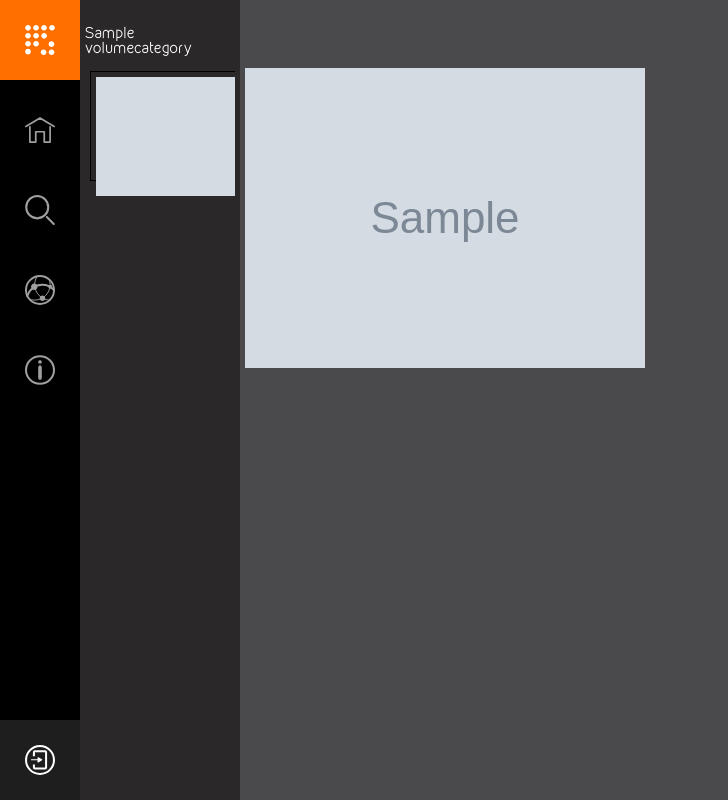
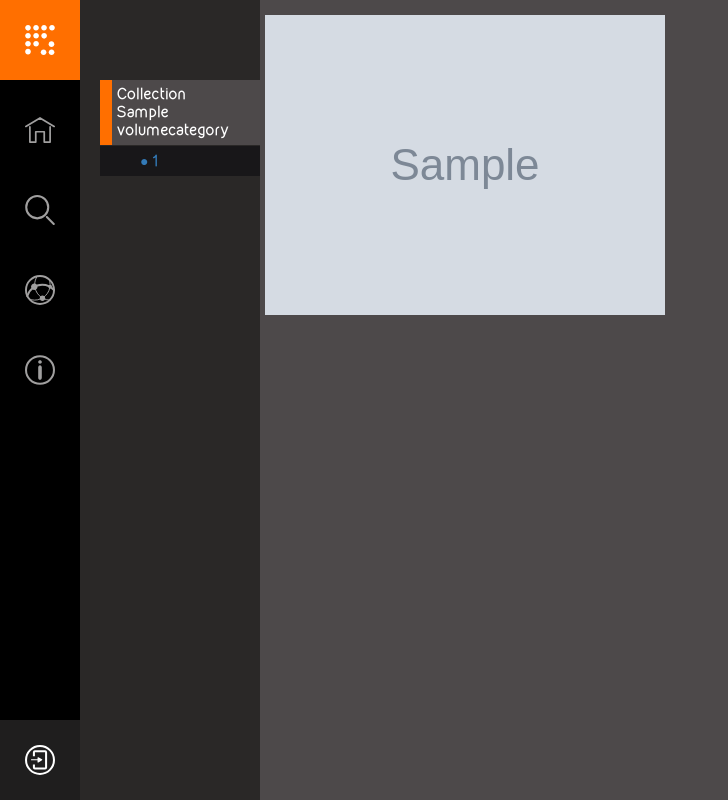
Before and after one commit to kleingeist/muster, a Django app: page /muster/volume/1 in a window 1280 px wide. Shown: the whole page, without its empty margins (0-728 px from the left). Run offline with Django 3.2, Linux system fonts and the light colour scheme; tables that the repository leaves empty hold one stand-in row (values such as "Sample post"); grey boxes marked "Sample" are stand-in pictures; some libraries are stand-ins or nearby versions; some web fonts are replaced.

Commit message:
restyled categorybar and added onclick events

```diff
--- a/musterapp/static/musterapp/css/default.css
+++ b/musterapp/static/musterapp/css/default.css
@@ -47,7 +47,7 @@ body {
   line-height: 1.42857143;
   /* color: #333333; */
   color: #fff;
-  background-color: #4a4a4c;
+  background-color: #4d494a;
 }
 
 /* Modals */
@@ -178,15 +178,15 @@ body {
 /* left categorybrowser sidebar */
 
 #left-sidebar {
-  width: 160px;
+  width: 180px;
   position: fixed;
   top: 0px;
   left: 80px;
   bottom: 0px;
-  margin: 0;
-  padding: 5px;
   overflow-y: hidden;
-  background-color: #2a2829;
+  overflow-x: hidden;
+  padding-left: 20px;
+  background-color: #2a2827;
 }
 
 .sidebar h2{
@@ -194,37 +194,63 @@ body {
 }
 
 /* index specific styles */
+.volume-cat {
+  font-family: kirvy-bold-webfont;
+  position: relative;
+  top: 35px;
+}
+
+.volume-cat p {
+  line-height: 130%;
+  font-stretch: ultra-expanded;
+}
+
+.volume-cat .name {
+  background-color: #4d494a;
+  padding: 5px;
+  margin-bottom: 0px;
+  margin-top: 10px;
+  border-style:  solid;
+  border-color: #a19f9f;
+  border-width: 0px;
+  border-left-width: 12px;
+}
+
+
+.volume-cat .active {
+  border-color: #ff6f00;
+}
+
+
 .volume-cat .volume-list {
+  position: relative;
   overflow-x: auto;
   overflow-y: hidden;
-  height: 130px;
-  min-height: 130px;
-  white-space: nowrap;
+  padding: 5px 5px 5px 40px;
+  margin: 36px 0px 0px 0px;
+  background-color: #181719;
+}
+
+.volume-cat .volume-list .hidden {
+  display: none;
 }
 
 .volume-cat .volume {
   display: inline;
   float: left;
-  height: 110px;
-  border: 1px solid #000;
-  margin: 5px 5px;
-  padding: 5px;
 }
-
-
 
 /* volume_detail specific styles */
 #volume-detail .page-list{
   position: fixed;
-  left: 240px;
+  top: 10px;
+  left: 260px;
 }
 
 #volume-detail .page-list .page {
   margin: 5px;
   float: left;
 }
-
-
 
 /* page_browser specific styles */
 #page-browser h2,
@@ -238,6 +264,7 @@ body {
 
 #page-browser .page svg {
   vertical-align: middle;
+  fill-opacity: 0.0;
 }
 
 #page-browser .prev-page,
--- a/musterapp/static/musterapp/js/default.js
+++ b/musterapp/static/musterapp/js/default.js
@@ -38,4 +38,8 @@ $(document).ready(function(){
         $(this).css('display', 'flex');
     });
 
+    $("#left-sidebar .volume-cat .name").click(function() {
+        $(this).toggleClass('active');
+        $(this).next().toggleClass('hidden');
+    });
 });
--- a/musterapp/templates/left-sidebar.html
+++ b/musterapp/templates/left-sidebar.html
@@ -3,17 +3,16 @@
 <div class="sidebar" id="left-sidebar">
     {% for category in categories %}
         <div class="volume-cat">
-            <h2>{{ category.name }}</h2>
+            <p class="volume-cat name {% if volume.category == category %}active{% endif %}">Collection<br>{{ category.name }}</p>
 
-            <div class="volume-list clearfix">
-
-                {% for volume in category.volumes_ordered %}
+            <div class="volume-list {% if volume.category != category %}hidden{% endif %}">
+                {% for vol in category.volumes_ordered %}
                     <div class="volume">
-                        {% with preview_page=volume.preview_page %}
-                            <img src="{% thumbnail preview_page.image "x80" %}" />
-                        {% endwith %}
-                        <div><a href="{% url "volume_detail" volume.record_id %}">{{ volume.record_id }}</a></div>
+                        <div>
+                            <a href="{% url "volume_detail" vol.record_id %}">&#x25CF; {{ vol.record_id }}</a>
+                        </div>
                     </div>
+                    <br/>
                 {% endfor %}
             </div>
         </div>
```
